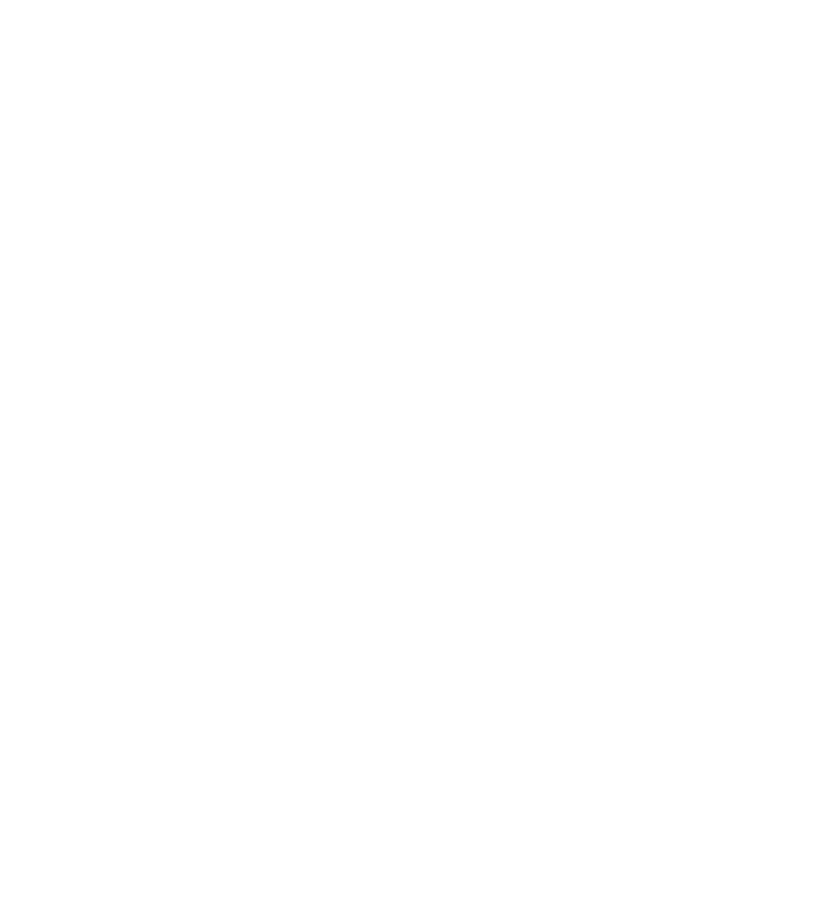
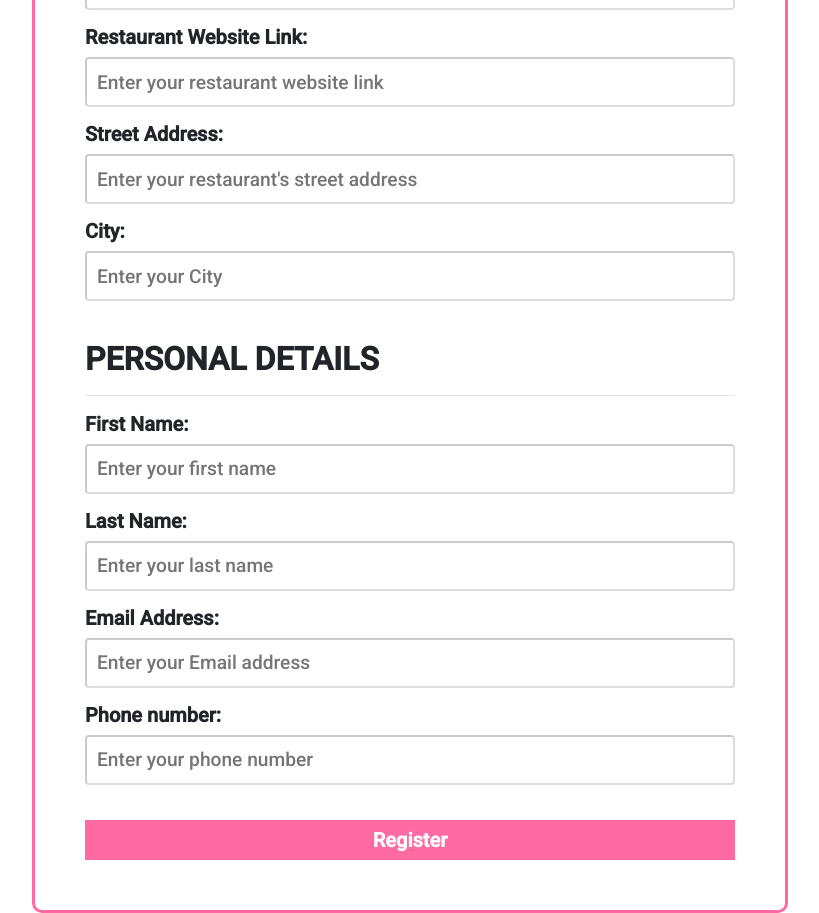
Before and after one commit to RagibAhashan/greentable, a React (Create React App) app in the folder client/: page /register-restaurant in a window 1280 px wide. Shown: the part 260-1173 px from the top of the page, without its empty margins (416-1235 px from the left). Before the commit the page ends 800 px from the top, so only its background shows below. Built offline with nearby package versions, Linux system fonts and the light colour scheme.

Commit message:
Form for restaurant registration added without form validation

```diff
--- a/client/package.json
+++ b/client/package.json
@@ -13,6 +13,9 @@
     "react": "^16.13.1",
     "react-bootstrap": "^1.3.0",
     "react-dom": "^16.13.1",
+    "react-hook-form": "^6.1.2",
+    "react-hook-form-resolvers": "0.0.1",
+    "react-hooks-useform": "^0.1.82",
     "react-router": "^5.2.0",
     "react-router-dom": "^5.2.0",
     "react-scripts": "3.4.1"
--- a/client/src/App.js
+++ b/client/src/App.js
@@ -3,6 +3,7 @@
 import HomePage from './components/home';
 import { BrowserRouter as Router, Switch, Route } from 'react-router-dom';
 import LoginPage from './pages/loginPage'
+import RegisterRestaurant from './pages/registerRestaurant';
 
 function App() {
   return (
@@ -10,6 +11,7 @@
         <Switch>
           <Route path='/' exact component={HomePage}/>
           <Route path='/login' component={LoginPage}/>
+          <Route path='/register-restaurant' component={RegisterRestaurant}/>
         </Switch>
       </Router>
   );
--- a/client/src/components/home.css
+++ b/client/src/components/home.css
@@ -77,6 +77,13 @@
   border-color: white;
   width: 200px;
   height: 60px;
+  transition: all 0.5s ease 0s;
+  transform: translateY(0%);
+}
+
+#order-now:hover {
+  transition: all 0.5s ease 0s;
+  transform: translateY(-5%);
 }
 
 #container {
@@ -125,10 +132,18 @@
 }
 
 #notified-btn {
-    width: 200px;
+    width: 500px;
     height: 70px;
-    border-radius: 50px;
+    border-radius: 10px;
+    border-color:white;
     font-size: 25px;
     margin-top: 300px;
     background-color: rgb(0, 0, 0);
+    transition: all 0.5s ease 0s;
+    transform: translateY(0%);
 }
+
+#notified-btn:hover {
+  transition: all 0.5s ease 0s;
+  transform: translateY(-5%);
+}
--- a/client/src/components/navbar.css
+++ b/client/src/components/navbar.css
@@ -17,7 +17,7 @@
     justify-content: flex-end;
     align-items: center;
     padding: 30px 10%;
-    /* background-color: #24252A; */
+    background-color: #ffffff;
 }
 
 .nav__links {
--- a/client/src/components/navbar.js
+++ b/client/src/components/navbar.js
@@ -8,11 +8,11 @@
             <img class='logo' src={logo} alt='logo'/ >
             <nav>
                 <ul class='nav__links'>
-                    <li class='tab'><a href='#' class='tab_link'> For Restaurants </a></li>
+                    <li class='tab'><a href='/register-restaurant' class='tab_link'> For Restaurants </a></li>
                 </ul>
             </nav>
             <a href="/register-partner">
-                <button id='reg-partner'> Become a partner </button>
+                <button id='reg-partner'> Sign up to deliver </button>
             </a>
             <a href="/login">
                 <button id='sign-in'> Sign in </button>
--- a/client/src/pages/loginPage.js
+++ b/client/src/pages/loginPage.js
@@ -42,7 +42,7 @@
       backgroundColor: theme.palette.secondary.main,
     },
     form: {
-      width: '100%', // Fix IE 11 issue.
+      width: '100%',
       marginTop: theme.spacing(1),
     },
     submit: {
--- /dev/null
+++ b/client/src/pages/registerRestaurant.css
@@ -0,0 +1,62 @@
+@import url('https://fonts.googleapis.com/css2?family=Roboto:wght@500&display=swap');
+
+* {
+    font-family: 'Roboto', sans-serif;
+}
+
+.centered {
+    position: absolute; /* or absolute */
+    top: 8%;
+    left: 35%;
+    padding-left: 50px;
+    padding-top: 50px;
+    padding-bottom: 50px;
+    padding-right: 50px;
+    border-radius: 10px;
+    border-color: #ff6aa2;
+    border-style: solid;
+}
+
+input {
+    border-radius: 4px;
+    padding-left: 10px;
+    margin-top: 0px;
+    margin-bottom: 15px;
+    width: 100%;
+    width: 650px;
+    font-size: larger;
+    height: 50px;
+    border-color: rgb(0, 0, 0, 0.2);
+}
+
+input:focus {
+    /* outline: none !important;  */
+    border-color: #000000;
+    box-shadow: 0 0 0px #000000;
+}
+
+h6 {
+    font-size: 20px;
+    font-weight: bold;
+}
+
+h2 {
+    font-weight: bold;
+}
+
+#register-button {
+    margin-top: 20px;
+    width: 650px;
+    height: 40px;
+    background-color: #ff6aa2;
+    font-size: 20px;
+    font-weight: bold;
+    padding-top: 0px;
+    padding-bottom: 0px;
+    border-color: #ff6aa2;
+    border-radius: 0px;
+}
+
+#register-button:hover {
+    background-color: #ff6aa2;
+}
--- /dev/null
+++ b/client/src/pages/registerRestaurant.js
@@ -0,0 +1,98 @@
+import React from 'react';
+import './registerRestaurant.css'
+import { useForm } from "react-hook-form";
+import TextField from '@material-ui/core/TextField';
+import { makeStyles } from '@material-ui/core/styles';
+import { Row, Col, Button } from 'react-bootstrap';
+
+
+
+const useStyles = makeStyles((theme) => ({
+    root: {
+      '& .MuiTextField-root': {
+        margin: theme.spacing(1),
+        width: 200,
+      },
+    },
+}));
+
+
+const RegisterRestaurant = () => {
+    const { register, handleSubmit, watch, errors } = useForm();
+  const onSubmit = data => console.log(data);
+
+  console.log(watch("example"));
+  return (
+    <form onSubmit={handleSubmit(onSubmit)} class='centered'>
+      <div>
+            <h2> RESTAURANT DETAILS </h2>
+            <hr/>
+              <div>
+                <h6> Restaurant Name: </h6>
+                <input
+                    placeholder="Enter your restaurant's name"
+                />
+            </div>
+
+            <div>
+                <h6> Restaurant Website Link: </h6>
+                <input
+                    placeholder="Enter your restaurant website link"
+                />
+            </div>
+
+            <div>
+                <h6> Street Address: </h6>
+                <input
+                    placeholder="Enter your restaurant's street address"
+                />
+            </div>
+
+            <div>
+                <h6> City: </h6>
+                <input
+                    placeholder="Enter your City"
+                />
+            </div>
+
+            <br/>
+            <h2> PERSONAL DETAILS </h2>
+            <hr/>
+            <div>
+                <h6> First Name: </h6>
+                <input
+                    placeholder="Enter your first name"
+                />
+            </div>
+
+            <div>
+                <h6> Last Name: </h6>
+                <input
+                    placeholder="Enter your last name"
+                />
+            </div>
+
+            <div>
+                <h6> Email Address: </h6>
+                <input
+                    placeholder="Enter your Email address"
+                />
+            </div>
+
+            <div>
+                <h6> Phone number: </h6>
+                <input
+                    placeholder="Enter your phone number"
+                />
+            </div>
+
+            <Button id='register-button'> Register </Button>
+
+
+
+      </div>
+    </form>
+  );
+}
+
+export default RegisterRestaurant;
```
Also changed, not shown: client/src/components/home.js (+14 -25 lines), client/firebase.json (added), 2 other files (tests, documents, lock files or other folders).
